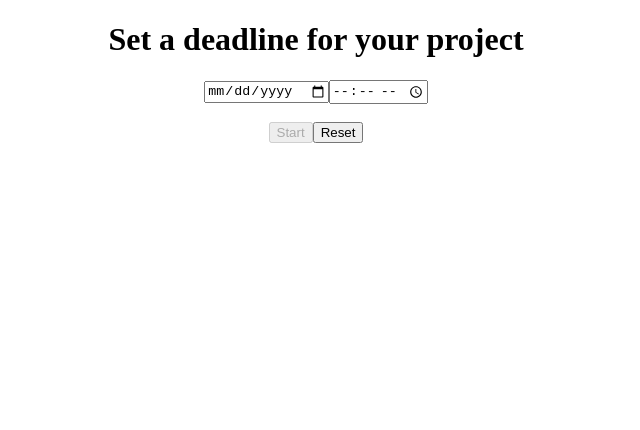
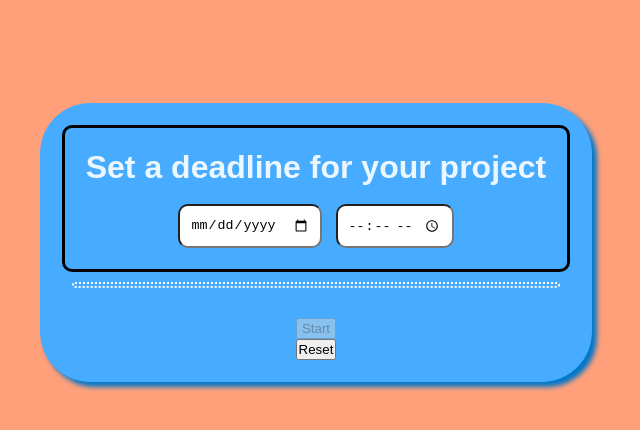
Before and after one commit to marqsbruno/deadline-deathline, a React (Vite) app: page / in a window 1280 px wide. Shown: the top 430 px of the page, without its empty margins (324-964 px from the left). Built offline with nearby package versions, Linux system fonts and the light colour scheme.

Commit message:
adicionado styled components

```diff
--- a/package.json
+++ b/package.json
@@ -14,11 +14,13 @@
   },
   "dependencies": {
     "react": "^18.2.0",
-    "react-dom": "^18.2.0"
+    "react-dom": "^18.2.0",
+    "styled-components": "^6.1.11"
   },
   "devDependencies": {
     "@types/react": "^18.2.66",
     "@types/react-dom": "^18.2.22",
+    "@types/styled-components": "^5.1.34",
     "@typescript-eslint/eslint-plugin": "^7.2.0",
     "@typescript-eslint/parser": "^7.2.0",
     "@vitejs/plugin-react": "^4.2.1",
--- a/src/App.css
+++ /dev/null
@@ -1,3 +0,0 @@
-body {
-  text-align: center;
-}
--- a/src/App.tsx
+++ b/src/App.tsx
@@ -1,12 +1,11 @@
-import "./App.css";
-import Clock from "./components/Clock";
-import TimeInput from "./components/TimeInput";
+import Page from "./pages/Page.tsx";
+import GlobalStyle from "./styles/global";
 
 function App() {
   return (
     <>
-      <TimeInput />
-      <Clock />
+      <GlobalStyle />
+      <Page />
     </>
   );
 }
--- a/src/components/Clock.tsx
+++ b/src/components/Clock.tsx
@@ -1,7 +1,7 @@
 import { useContext, useEffect, useRef, useState } from "react";
 import { TimeContext } from "../context/TimeContext";
 import { getLocalStorage, setLocalStorage } from "../utils/localstorage";
-
+import { ClockDiv, Container } from "./styles/Clock.style";
 function Clock() {
   const { deadline, deadlineHour, setDeadline, setDeadlineHour } =
     useContext(TimeContext);
@@ -22,7 +22,6 @@ function Clock() {
   };
 
   const handleClick = () => {
-    console.log(deadline);
     const fullDeadline = deadline + "T" + deadlineHour + ":00";
     timerRef.current = setInterval(() => getTimeLeft(fullDeadline), 1000);
     setLocalStorage("savedTime", fullDeadline);
@@ -30,9 +29,9 @@ function Clock() {
 
   const handleReset = () => {
     clearInterval(timerRef.current);
+    localStorage.clear();
     setDeadline("");
     setDeadlineHour("");
-    localStorage.clear();
     setSeconds(0);
     setMinutes(0);
     setHours(0);
@@ -52,14 +51,14 @@ function Clock() {
   }, []);
 
   const verifyButton = () => {
-    if (deadline.length > 1 && deadlineHour.length > 1 && !isRunning) {
+    if (deadline !== "" && deadlineHour !== "" && !isRunning) {
       return false;
     }
     return true;
   };
 
   return (
-    <div>
+    <Container>
       <br />
       <button disabled={verifyButton()} type="button" onClick={handleClick}>
         Start
@@ -68,7 +67,7 @@ function Clock() {
         Reset
       </button>
       {isRunning ? (
-        <div>
+        <ClockDiv>
           <h2>You only have:</h2>
           <h1>{days} days</h1>
           <h1>{hours} hours</h1>
@@ -77,11 +76,11 @@ function Clock() {
           <h1>{seconds} seconds</h1>
           <h2>to finish your project 😭</h2>
           <p>Good luck</p>
-        </div>
+        </ClockDiv>
       ) : (
         <></>
       )}
-    </div>
+    </Container>
   );
 }
 
--- a/src/components/TimeInput.tsx
+++ b/src/components/TimeInput.tsx
@@ -1,5 +1,11 @@
 import { useContext } from "react";
 import { TimeContext } from "../context/TimeContext";
+import {
+  Container,
+  DateDiv,
+  HeaderDiv,
+  InputDiv,
+} from "./styles/TimeInput.style";
 
 function TimeInput() {
   const { deadline, setDeadline, deadlineHour, setDeadlineHour } =
@@ -11,25 +17,18 @@ function TimeInput() {
 
   function handleHourChange(event: React.ChangeEvent<HTMLInputElement>) {
     setDeadlineHour(event.target.value);
-    console.log(deadline);
   }
 
-  /*   const formatDate = () => {
-    const year = deadline.slice(0, 4);
-    const month = deadline.slice(4, 8);
-    const day = deathline.slice(9, 10)
-
-    return month;
-  }; */
-
   return (
-    <div>
-      <div>
+    <Container>
+      <HeaderDiv>
         <h1>Set a deadline for your project</h1>
-        <input type="date" value={deadline} onChange={handleDateChange} />
-        <input type="time" value={deadlineHour} onChange={handleHourChange} />
-      </div>
-      <div>
+        <InputDiv>
+          <input type="date" value={deadline} onChange={handleDateChange} />
+          <input type="time" value={deadlineHour} onChange={handleHourChange} />
+        </InputDiv>
+      </HeaderDiv>
+      <DateDiv>
         {deadline && deadlineHour ? (
           <p>
             {deadline.slice(8, 10)}
@@ -39,8 +38,8 @@ function TimeInput() {
         ) : (
           <></>
         )}
-      </div>
-    </div>
+      </DateDiv>
+    </Container>
   );
 }
 
--- /dev/null
+++ b/src/components/styles/Clock.style.tsx
@@ -0,0 +1,11 @@
+import styled from "styled-components";
+
+export const Container = styled.div`
+  display: grid;
+  justify-content: center;
+`;
+
+export const ClockDiv = styled.div`
+  text-align: center;
+  // text-shadow: 5px 5px 10px teal;
+`;
--- /dev/null
+++ b/src/components/styles/TimeInput.style.tsx
@@ -0,0 +1,32 @@
+import styled from "styled-components";
+
+export const Container = styled.div`
+  display: grid;
+  justify-content: center;
+`;
+
+export const HeaderDiv = styled.div`
+  border: 3px, solid, black;
+  border-radius: 10px;
+  padding: 20px;
+`;
+
+export const InputDiv = styled.div`
+  display: flex;
+  justify-content: center;
+  gap: 3%;
+
+  input {
+    margin-top: 1rem;
+    padding: 10px;
+    border-radius: 10px;
+  }
+`;
+
+export const DateDiv = styled.div`
+  margin: 10px;
+  border: 2px, dotted, #ffff;
+  border-radius: 10px;
+  justify-content: center;
+  display: flex;
+`;
--- /dev/null
+++ b/src/pages/Page.style.tsx
@@ -0,0 +1,13 @@
+import styled from "styled-components";
+
+export const Container = styled.div`
+  max-width: fit-content;
+  padding: 20px;
+  color: #ebf6ff;
+  background-color: #47acff;
+  border: 1px, solid, #47acff;
+  border-radius: 50px;
+  box-shadow: 5px 5px 5px #0277ca;
+  margin: auto;
+  margin-top: 10vh;
+`;
--- /dev/null
+++ b/src/pages/Page.tsx
@@ -0,0 +1,14 @@
+import Clock from "../components/Clock";
+import TimeInput from "../components/TimeInput";
+import { Container } from "./Page.style";
+
+function Page() {
+  return (
+    <Container>
+      <TimeInput />
+      <Clock />
+    </Container>
+  );
+}
+
+export default Page;
--- /dev/null
+++ b/src/styles/global.ts
@@ -0,0 +1,15 @@
+import { createGlobalStyle } from "styled-components";
+
+export default createGlobalStyle`
+  *{
+  margin: 0;
+  padding: 1px;
+  box-sizing: border-box;
+  }
+
+  body {
+    margin: 20px;
+    background-color: #ffa07a;
+    font-family: sans-serif;
+  }
+`;
--- a/tsconfig.json
+++ b/tsconfig.json
@@ -20,6 +20,5 @@
     "noUnusedParameters": true,
     "noFallthroughCasesInSwitch": true
   },
-  "include": ["src"],
-  "references": [{ "path": "./tsconfig.node.json" }]
+  "include": ["src"]
 }
```
Also changed, not shown: src/styles/themes/danger.ts (added), 1 other file (tests, documents, lock files or other folders).
